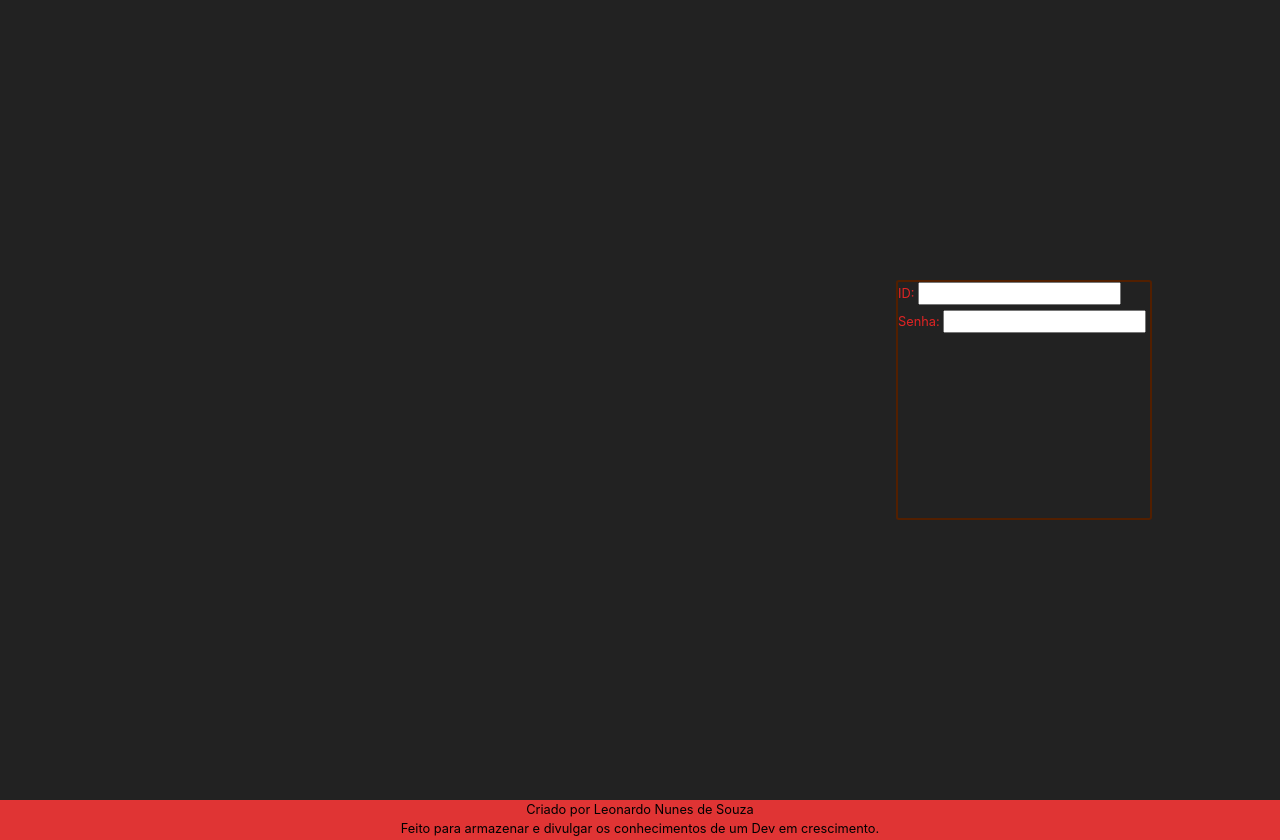
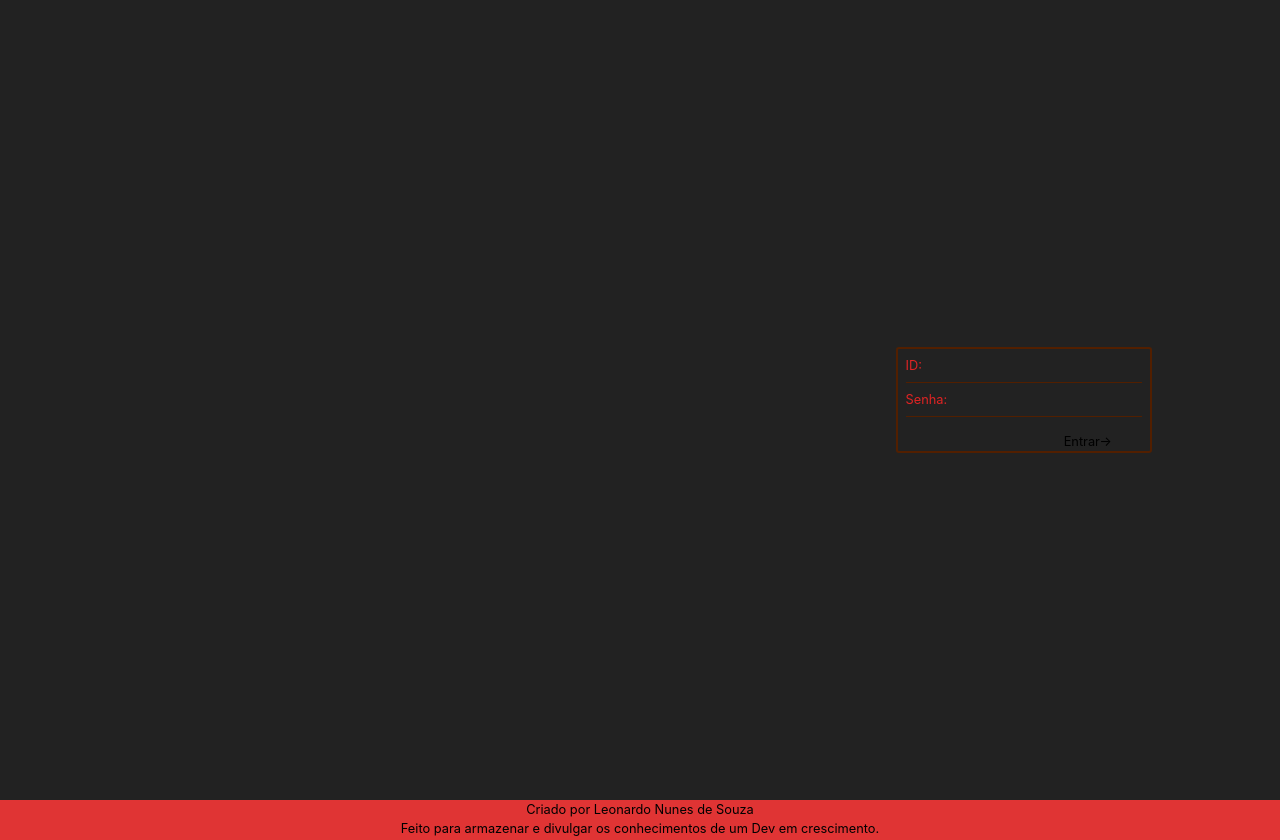
Before and after one commit to leo3110/MySite, a PHP site: page /Ficha in a window 1280 px wide. Run offline with PHP 8.4, Linux system fonts and the light colour scheme.

Commit message:
login mal passado

```diff
--- a/Ficha/GUI/login.php
+++ b/Ficha/GUI/login.php
@@ -1,8 +1,9 @@
 <div class="OutLogin Flex CentroY">
     <div class="Login">
         <form class="Form" action="<?php echo $_SERVER['PHP_SELF']; ?>" method="post">
-            <label for="Id">ID:</label> <input type="text" name="Id" value="" id="Id">
-            <label for="Pass">Senha:</label> <input type="password" name="Pass" value="" id="Pass">
+            <div class='Input Flex JCSB CentroY'><label for="Id">ID:</label> <input type="text" name="Id" id="Id"></div>
+            <div class='Input Flex JCSB CentroY'><label for="Pass">Senha:</label> <input type="password" name="Pass" id="Pass"></div>
+            <button type="submit" name="Entrar" class="Botao" id="Entrar">Entrar-></button>
         </form>
     </div>
 </div>
--- a/GUI/header.php
+++ b/GUI/header.php
@@ -5,7 +5,7 @@
     <meta name="viewport" content="width=device-width, initial-scale=1">
     <script src="https://ajax.googleapis.com/ajax/libs/jquery/3.5.1/jquery.min.js"></script>
     <!-- <script src="https://cdnjs.cloudflare.com/ajax/libs/popper.js/1.16.0/umd/popper.min.js"></script> -->
-    <script src="https://maxcdn.bootstrapcdn.com/bootstrap/4.5.2/js/bootstrap.min.js"></script>
+    <!-- <script src="https://maxcdn.bootstrapcdn.com/bootstrap/4.5.2/js/bootstrap.min.js"></script> -->
     <link rel="stylesheet" href="https://maxcdn.bootstrapcdn.com/bootstrap/4.5.2/css/bootstrap.min.css">
     <link rel="stylesheet" href="https://use.fontawesome.com/releases/v5.7.0/css/all.css" integrity="sha384-lZN37f5QGtY3VHgisS14W3ExzMWZxybE1SJSEsQp9S+oqd12jhcu+A56Ebc1zFSJ" crossorigin="anonymous">
     <link rel="stylesheet" type="text/css" href="../Script/css.css">
--- a/GUI/home.php
+++ b/GUI/home.php
@@ -1,9 +1,9 @@
 <main>
+<a href="#Footer">
     <div class="OutArrow Flex CentroX CentroY">
-<a href="#Footer">
         <div class="Arrow"></div>
+    </div>
 </a>
-    </div>
     <div class="Welcome Flex CentroX CentroY">
         Bem Vindo!
     </div>
--- a/script/css.css
+++ b/script/css.css
@@ -4,6 +4,7 @@
     --corPreto: #222;
     --corFundo: #521f00;
     font-size: 1vw;
+    color: white;
 }
 html,body{
     height: 100%;
--- a/script/login.css
+++ b/script/login.css
@@ -1,11 +1,26 @@
+input, input:focus-visible,button{
+    background: #0000;
+    border: none;
+    outline: none;
+}
 .OutLogin{
     width: 100%;
     height: 100%;
 }
 .Login{
-    height: 30%;
+    min-height: 10%;
     width: 20%;
     border: 2px solid var(--corFundo);
     margin-left: 70%;
     border-radius: 3px;
 }
+.Input{
+    margin: 3%;
+    border-bottom: 1px solid var(--corFundo);
+}
+.Botao{
+    position: relative;
+    float: right;
+    right: 3em;
+    margin-top: 3%;
+}
```
